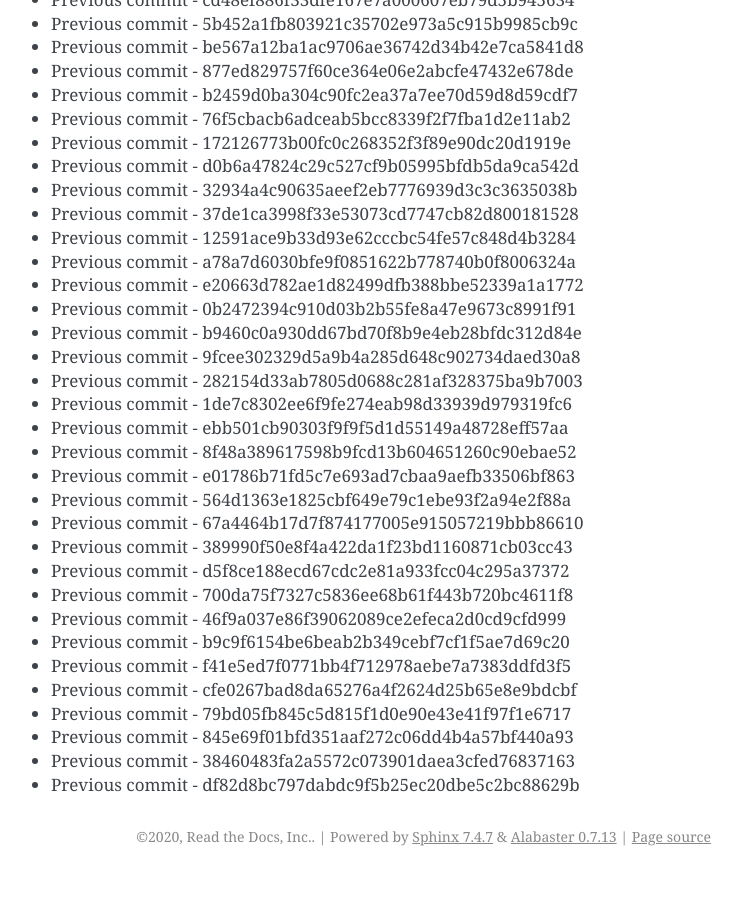
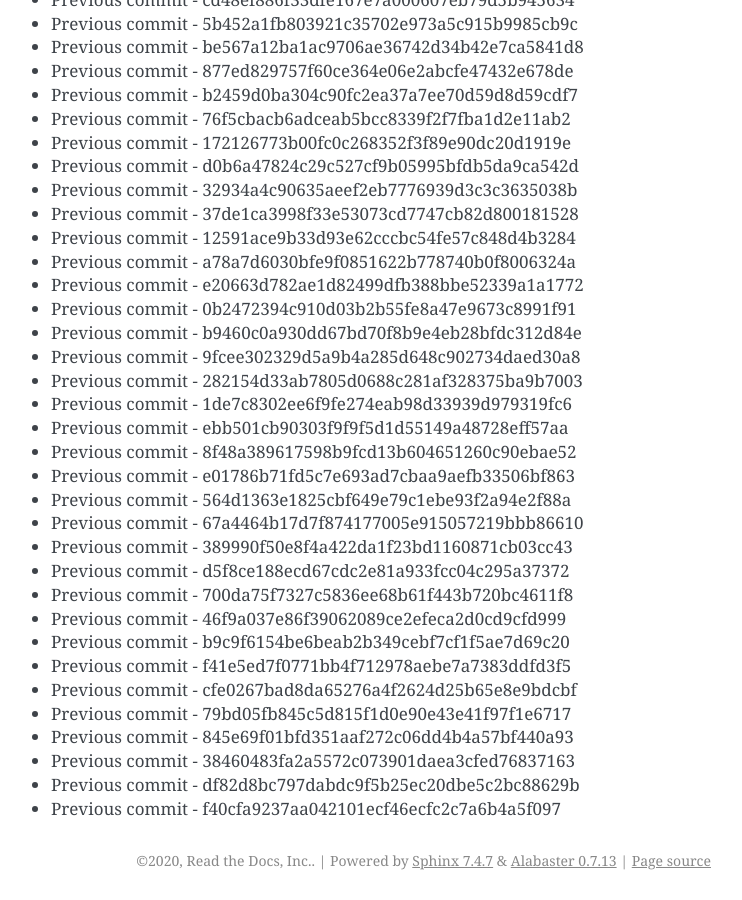
Before and after one commit to readthedocs/rtd-git-stresstest, a Sphinx documentation site: the page built from docs/updates.rst, in a window 1280 px wide and 900 px high, scrolled down 33781 px. Shown: the whole window, without its empty margins (399-1141 px from the left). Built offline with Sphinx 7.4.7, drawn with Linux system fonts in a browser that asks for light colours; before the commit the page ends 34657 px from its top, so only the background shows below that.

Commit message:
Generating commit from previous: f40cfa9237aa042101ecf46ecfc2c7a6b4a5f097

```diff
--- a/docs/updates.rst
+++ b/docs/updates.rst
@@ -1451,3 +1451,4 @@ It can be tested for any performance characteristics.
 * Previous commit - 845e69f01bfd351aaf272c06dd4b4a57bf440a93
 * Previous commit - 38460483fa2a5572c073901daea3cfed76837163
 * Previous commit - df82d8bc797dabdc9f5b25ec20dbe5c2bc88629b
+* Previous commit - f40cfa9237aa042101ecf46ecfc2c7a6b4a5f097
```
